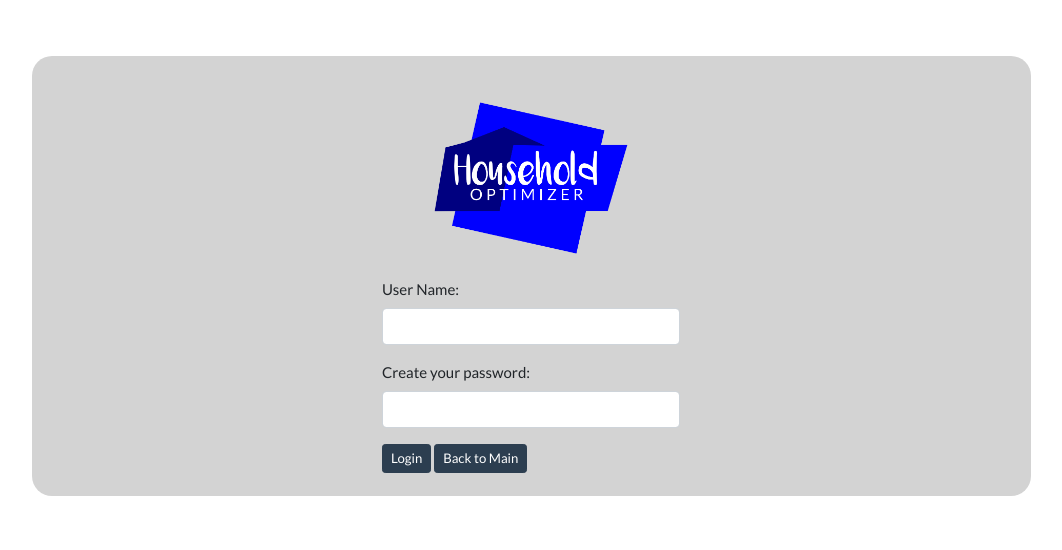
After one commit to jlcalderon/project-2, a Node server app: template views/login.handlebars in a window 1280 px wide. The commit adds this page. Shown: the top 550 px of the page, without its empty margins (109-1171 px from the left). Run offline with Node 20, Linux system fonts and the light colour scheme; the template is opened without the code that fills it, so the values that code supplies are empty; some libraries are stand-ins or nearby versions.

Commit message:
Starting html routes to login users in the app and changing the field accessLevel to admin in users model

```diff
--- a/public/styles/styles.css
+++ b/public/styles/styles.css
@@ -1,3 +1,18 @@
+* {
+    margin: 0%;
+}
+
+body {
+    font-family: 'Lato', sans-serif;
+}
+
+.wrapper {
+    margin: 5%;
+    padding: 2%;
+    background-color: lightgray;
+    border-radius: 20px;
+}
+
 .list-group-item {
-  line-height: 2.5;
+    line-height: 2.5;
 }
--- a/views/layouts/main.handlebars
+++ b/views/layouts/main.handlebars
@@ -2,10 +2,13 @@
 <html>
 
 <head>
-  <meta charset="utf-8">
-  <link rel="stylesheet" href="https://maxcdn.bootstrapcdn.com/bootstrap/4.0.0-beta.3/css/bootstrap.min.css">
+  <meta charset="UTF-8">
+	<meta name="viewport" content="width=device-width, initial-scale=1.0">
+  <meta http-equiv="X-UA-Compatible" content="ie=edge">
+	<link rel="stylesheet" type="text/css" href="https://cdnjs.cloudflare.com/ajax/libs/bootswatch/4.1.3/flatly/bootstrap.min.css" />
+  <link href="https://fonts.googleapis.com/css2?family=Lato:wght@300&display=swap" rel="stylesheet">
   <link rel="stylesheet" href="/styles/styles.css" media="screen" title="no title" charset="utf-8">
-  <title>Home Page</title>
+  <title>Welcome to Household Optimizer</title>
 </head>
 
 <body>
--- /dev/null
+++ b/views/login.handlebars
@@ -0,0 +1,33 @@
+<div class="container">
+    <div class="wrapper">
+        <div class="row">
+            <div class="col">
+              <div class="d-flex justify-content-center">
+                <img src="./img/logo.png" alt="Easy household inventory management" width="200px"/>
+              </div>
+            </div>
+        </div>
+        <div class="row">
+            <div class="col">
+
+            </div>
+            <div class="col">
+                <form class="user-login">
+                    <div class="form-group">
+                        <label for="user-name" >User Name:</label>
+                        <input id="user-name" name="user-name" type="text" class="form-control"/>
+                    </div>
+                    <div class="form-group">
+                        <label for="password">Create your password:</label>
+                        <input id="password" name="password" type="password" class="form-control">
+                    </div>
+                    <button type="submit" class="btn btn-primary btn-sm">Login</button>
+                    <a href="/" class="btn btn-primary btn-sm" alt="Back to main menu">Back to Main</a>
+                </form>
+            </div>
+            <div class="col">
+
+            </div>
+        </div>
+    </div>
+</div>
```
Also changed, not shown: models/user.js (+6 -4 lines), routes/htmlRoutes.js (+10 -0 lines), views/signup.handlebars (added, +34 -0 lines).
